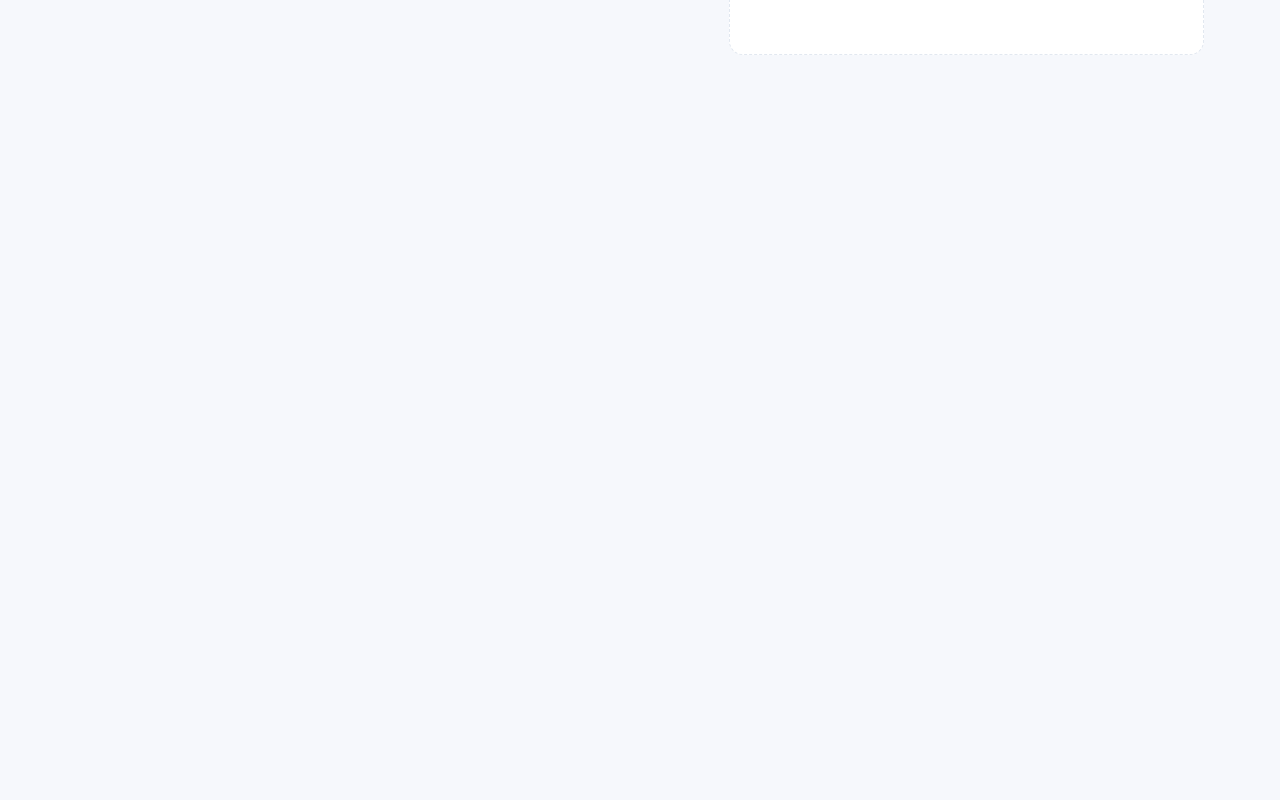
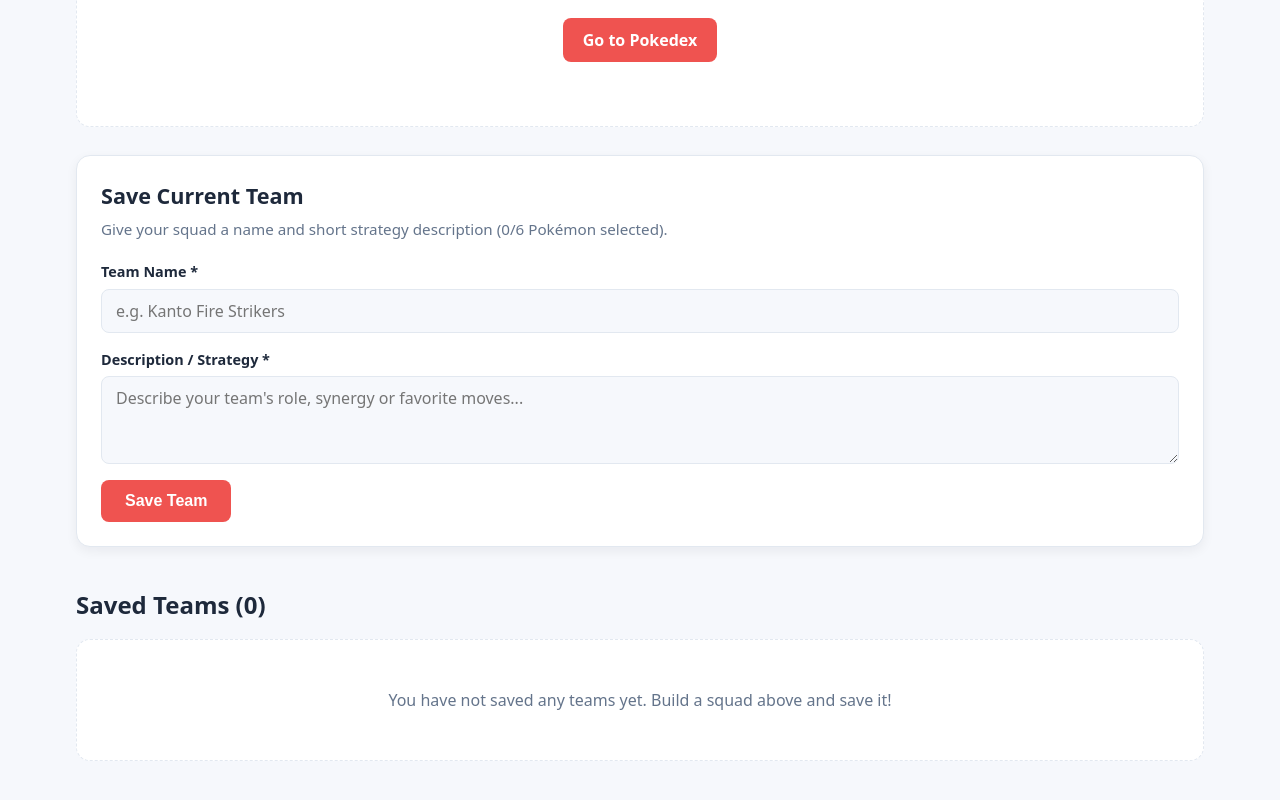
Before and after one commit to KrzysztofZaporowski/Pokedex, a React (Vite) app in the folder Pokedex/: page /team in a window 1280 px wide. Shown: the part 340-1140 px from the top of the page. Before the commit the page ends 800 px from the top, so only its background shows below. Built offline with nearby package versions, Linux system fonts and the light colour scheme.

Commit message:
feat(team): integrate TeamForm and SavedTeamsList on TeamPage

```diff
--- a/Pokedex/src/pages/TeamPage.tsx
+++ b/Pokedex/src/pages/TeamPage.tsx
@@ -1,6 +1,8 @@
 import { Link } from "react-router-dom";
 import { useTeamStore } from "../features/team/useTeamStore";
 import { MAX_TEAM_SIZE } from "../features/team/team.types";
+import { TeamForm } from "../features/team/TeamForm";
+import { SavedTeamsList } from "../features/SavedTeamsList";
 import { PokemonCard } from "../components/PokemonCard";
 import styles from "./TeamPage.module.css";
 
@@ -24,6 +26,7 @@ export function TeamPage() {
             Clear Team
           </button>
         )}
+      </header>
 
       {members.length === 0 ? (
         <div className={styles.empty}>
@@ -40,7 +43,8 @@ export function TeamPage() {
           ))}
         </div>
       )}
-      </header>
+      <TeamForm />
+      <SavedTeamsList />
     </section>
   );
 }
```
Lines whose indentation alone changed are shown as unchanged.
